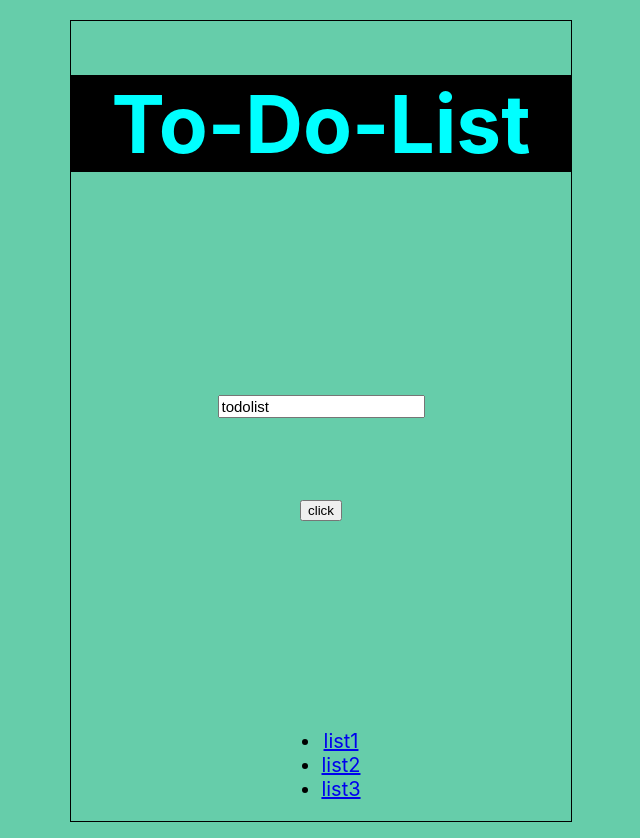
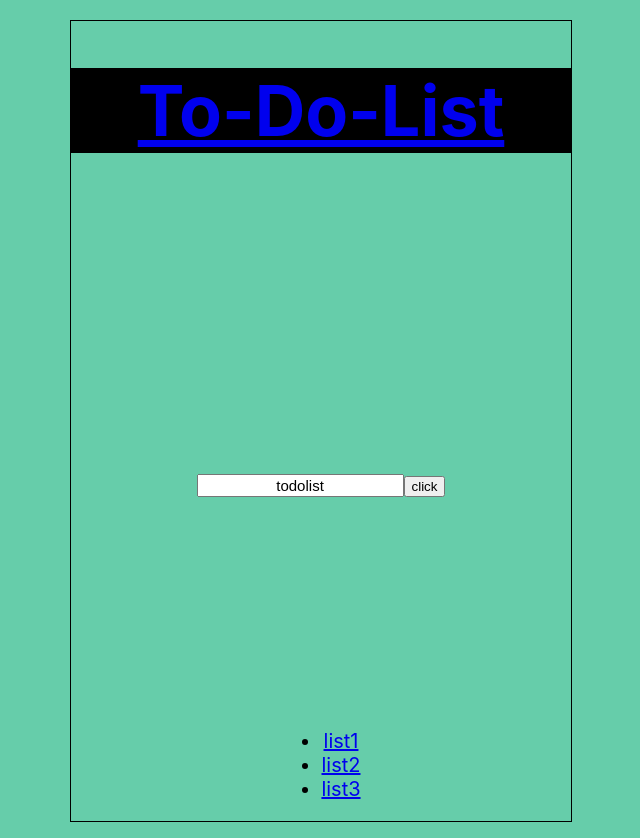
Before and after one commit to kirin059/react-practice, a React (Create React App) app: page / in a window 1280 px wide. Shown: the top 838 px of the page, without its empty margins (319-959 px from the left). Built offline with nearby package versions, Linux system fonts and the light colour scheme.

Commit message:
Add: bind함수 묶기

```diff
--- a/src/App.js
+++ b/src/App.js
@@ -10,8 +10,10 @@ class App extends Component {
     constructor(props) {
         super(props);
         this.state = {
+            mode: "read",
             header: { title: "To-Do-List" },
             input: { title: "todolist", sub: "click" },
+            welcome: { title: "welcome", sub: "nice to meet you" },
             content: [
                 { id: 1, title: "list1", desc: "to do list(1)" },
                 { id: 2, title: "list2", desc: "to do list(2)" },
@@ -21,10 +23,27 @@ class App extends Component {
     }
 
     render() {
+        let _title,
+            _sub = null;
+        if (this.state.mode === "welcome") {
+            _title = this.state.welcome.title;
+            _sub = this.state.welcome.sub;
+        } else if (this.state.mode === "read") {
+            _title = this.state.input.title;
+            _sub = this.state.input.sub;
+        }
         return (
             <div className="App">
-                <Header title={this.state.header.title}></Header>
-                <Input title={this.state.input.title} sub={this.state.input.sub}></Input>
+                <Header
+                    onClick={function (e) {
+                        e.preventDefault();
+                        this.setState({
+                            mode: "welcome",
+                        });
+                    }.bind(this)}
+                    title={this.state.header.title}
+                ></Header>
+                <Input title={_title} sub={_sub}></Input>
                 <Content data={this.state.content}></Content>
             </div>
         );
--- a/src/components/Input/Input.js
+++ b/src/components/Input/Input.js
@@ -3,9 +3,9 @@ import { Component } from "react";
 class Input extends Component {
     render() {
         const style = {
-            display: "flex",
-            justifyContents: "center",
+            display: "inline",
             fontSize: "15px",
+            textAlign: "center",
         };
         return (
             <div className="Input">
--- a/src/components/header/header.js
+++ b/src/components/header/header.js
@@ -7,11 +7,13 @@ class Header extends Component {
             height: "auto",
             color: "aqua",
             backgroundColor: "black",
-            fontSize: "80px",
+            fontSize: "70px",
         };
         return (
             <div className="Header">
-                <h1 style={style}>{this.props.title}</h1>
+                <h1 style={style}>
+                    <a href="/">{this.props.title}</a>
+                </h1>
             </div>
         );
     }
```
